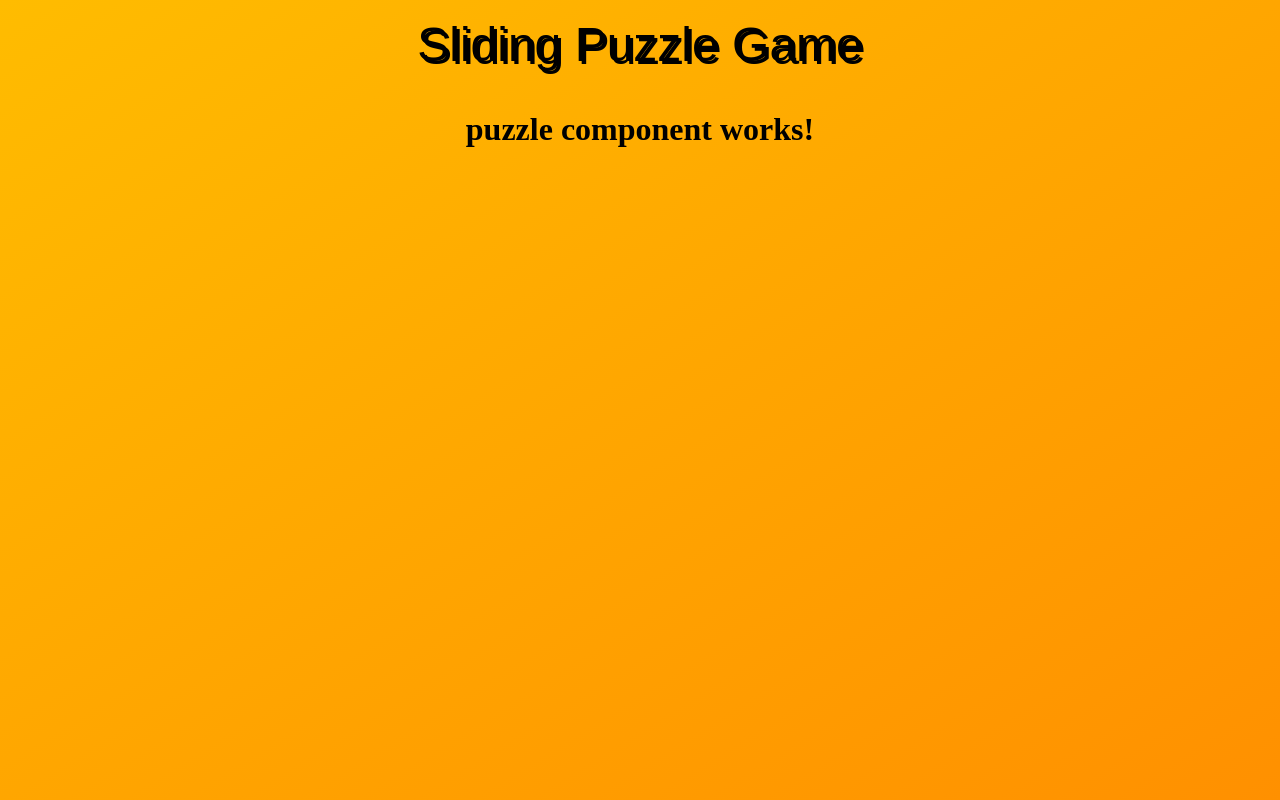
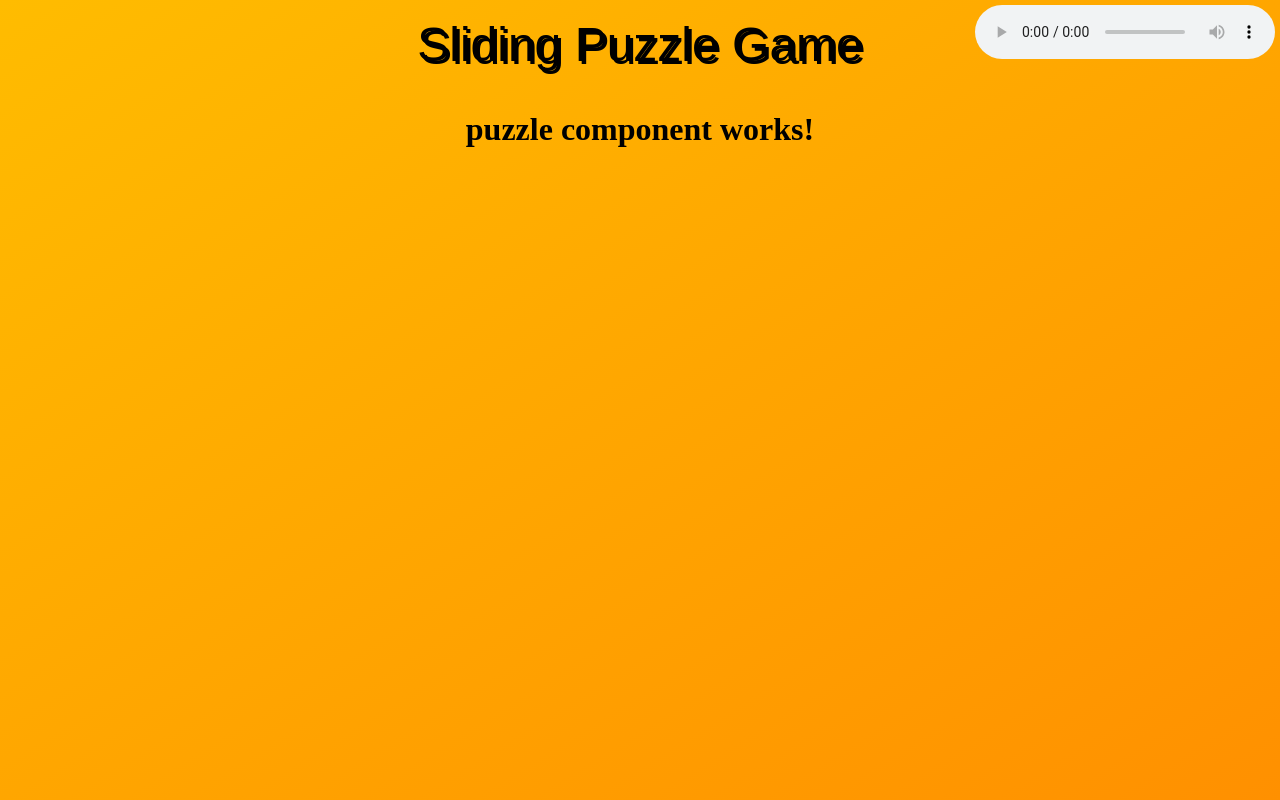
Before and after one commit to Ameer2000Mzori/Sliding-Puzzle-Angular, an Angular app: page / in a window 1280 px wide. Built offline with nearby package versions, Linux system fonts and the light colour scheme; a web font is replaced by a local one.

Commit message:
added background audio and audio element with default controls

```diff
--- a/src/app/app.component.html
+++ b/src/app/app.component.html
@@ -4,4 +4,12 @@
   </div>
   <app-puzzle></app-puzzle>
 </div>
+
+<audio
+  class="audio-El"
+  src="../assets/background-theme.m4a"
+  controls
+  autoplay
+></audio>
+
 <router-outlet />
--- a/src/app/app.component.scss
+++ b/src/app/app.component.scss
@@ -35,3 +35,9 @@
     }
   }
 }
+
+.audio-El {
+  position: absolute;
+  top: 5px;
+  right: 5px;
+}
```
Also changed, not shown: 1 other file (tests, documents, lock files or other folders).
